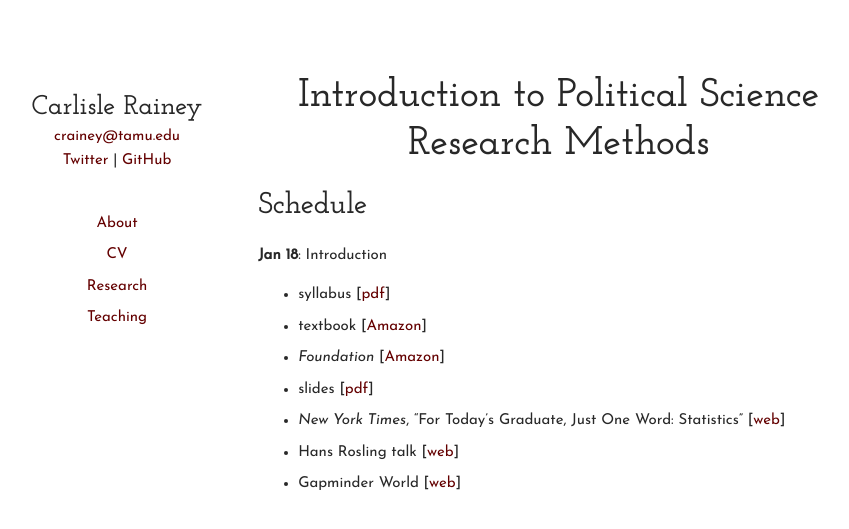
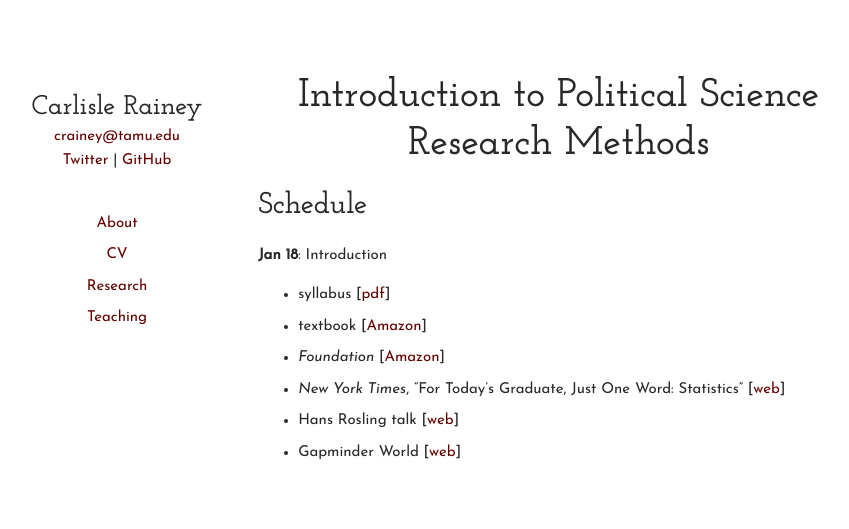
Before and after one commit to carlislerainey/carlislerainey.github.io, a Jekyll site: the page built from teaching/pols-209/index.md, in a window 1280 px wide. Shown: the top 529 px of the page, without its empty margins (204-1053 px from the left). Built offline with Jekyll 4.4.1, drawn with Linux system fonts in a browser that asks for light colours.

```diff
--- a/teaching/pols-209/index.md
+++ b/teaching/pols-209/index.md
@@ -11,7 +11,6 @@
 - syllabus [[pdf](files/syllabus.pdf)]
 - textbook [[Amazon](https://www.amazon.com/Statistics-4th-David-Freedman/dp/0393929728)]
 - *Foundation* [[Amazon](https://www.amazon.com/Foundation-Isaac-Asimov/dp/0553293354)]
-- slides [[pdf](files/slides-syllabus-questions.pdf)]
 - *New York Times*, "For Today’s Graduate, Just One Word: Statistics" [[web](http://www.nytimes.com/2009/08/06/technology/06stats.html)]
 - Hans Rosling talk [[web](https://www.ted.com/talks/hans_rosling_shows_the_best_stats_you_ve_ever_seen)]
 - Gapminder World [[web](http://www.gapminder.org/world)]
```
